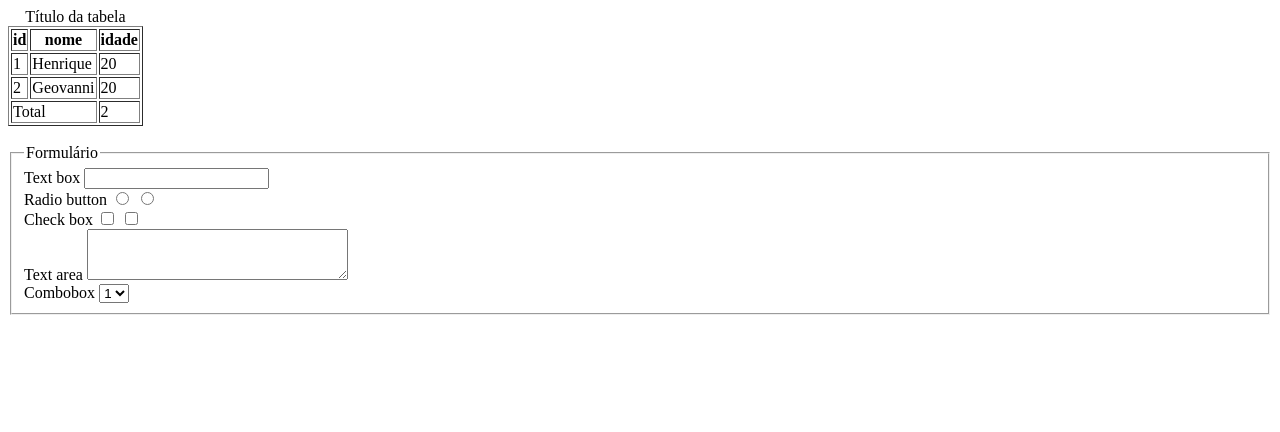
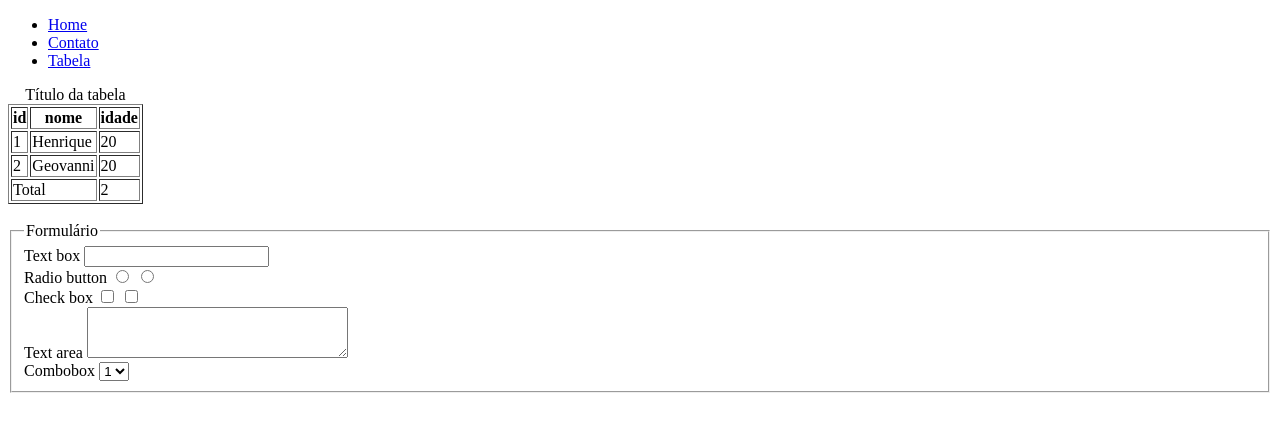
Before and after one commit to xHenrique22/sample-html, a plain HTML site: page tabela.html in a window 1280 px wide. Drawn offline with Linux system fonts and the light colour scheme.

Commit message:
minor fixes

```diff
--- a/tabela.html
+++ b/tabela.html
@@ -7,6 +7,21 @@
     <title>Tabela</title>
 </head>
 <body>
+    <header>
+        <nav>
+            <ul>
+                <li>
+                    <a href="index.html">Home</a>
+                </li>
+                <li>
+                    <a href="contato.html">Contato</a>
+                </li>
+                <li>
+                    <a href="tabela.html">Tabela</a>
+                </li>
+            </ul>
+        </nav>
+    </header>
     <table border="1">
         <caption>
             Título da tabela
```
Also changed, not shown: contato.html (+3 -0 lines), index.html (+3 -0 lines).
